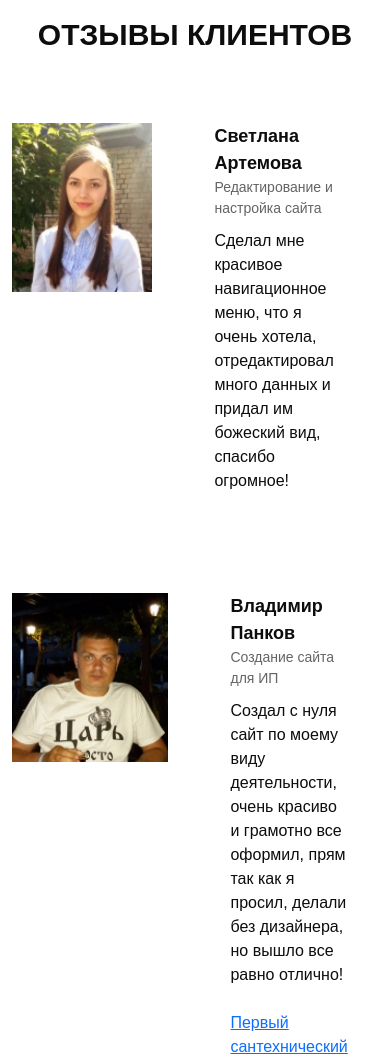
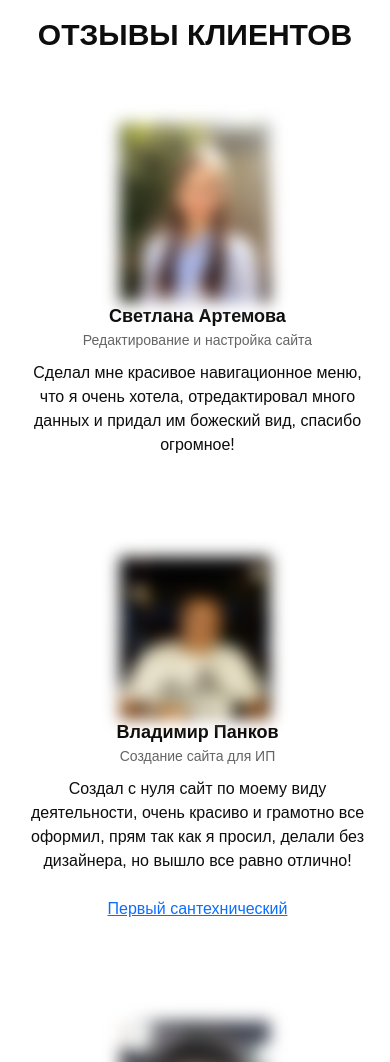
Before and after one commit to TjayViktor/Viktor.github.io, a plain HTML site: page index.html in a window 390 px wide. Shown: the part 5800-6862 px from the top of the page. Drawn offline with nearby package versions, Linux system fonts and the light colour scheme.

Commit message:
adaptation feed

```diff
--- a/sass/base/_media.scss
+++ b/sass/base/_media.scss
@@ -190,5 +190,21 @@
             }
         }
     }
+    .feed {
+        &__item {
+            display: block;
+        }
+        &__img {
+            display: block;
+            margin: 0 auto;
+            width: 150px;
+            height: 100%;
+        }
+        &__text {
+            margin-left: 15px;
+            padding-right: 10px;
+            text-align: center;
+        }
+    }
 
 }
--- a/sass/blocks/_feed.scss
+++ b/sass/blocks/_feed.scss
@@ -10,6 +10,7 @@
     &__img {
         width: 169px;
         height: 169px;
+        filter: blur(8px);
     }
     &__text {
         margin-left: 62px;
```
Also changed, not shown: css/style.min.css.
